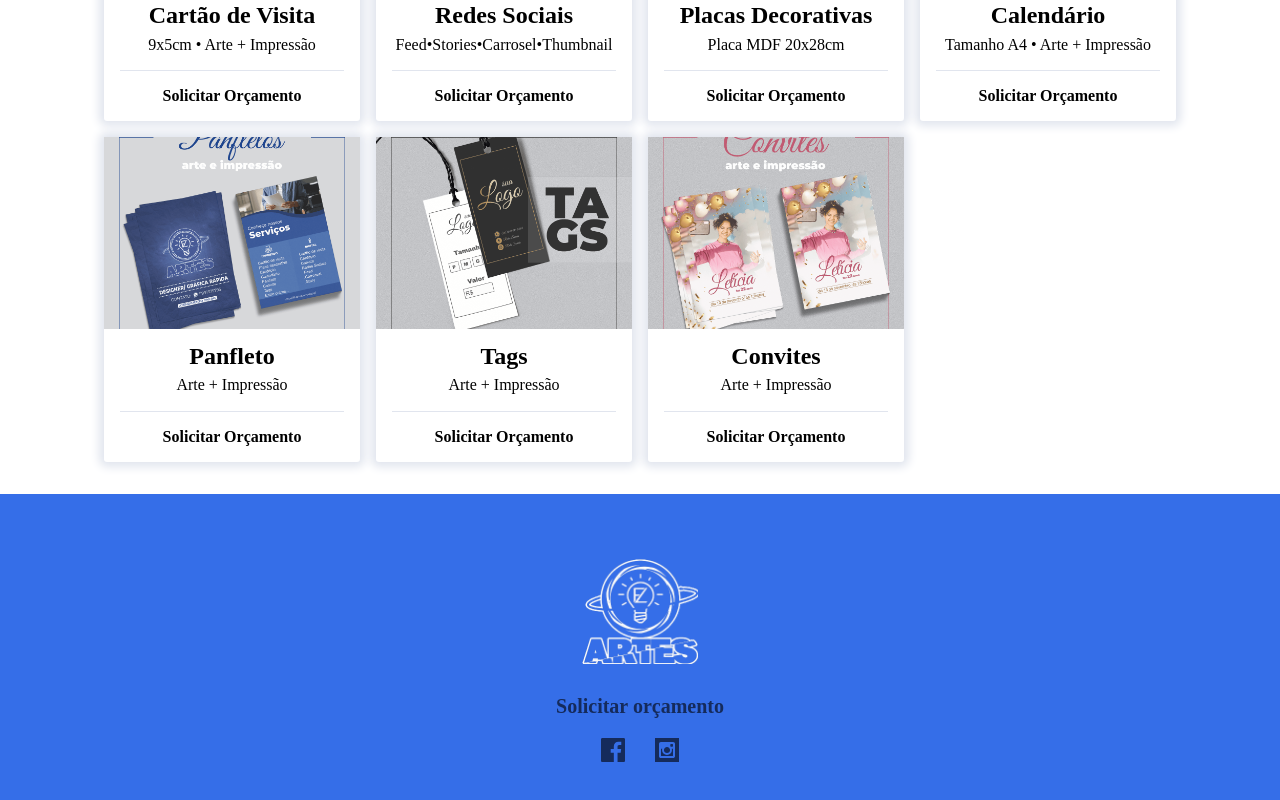
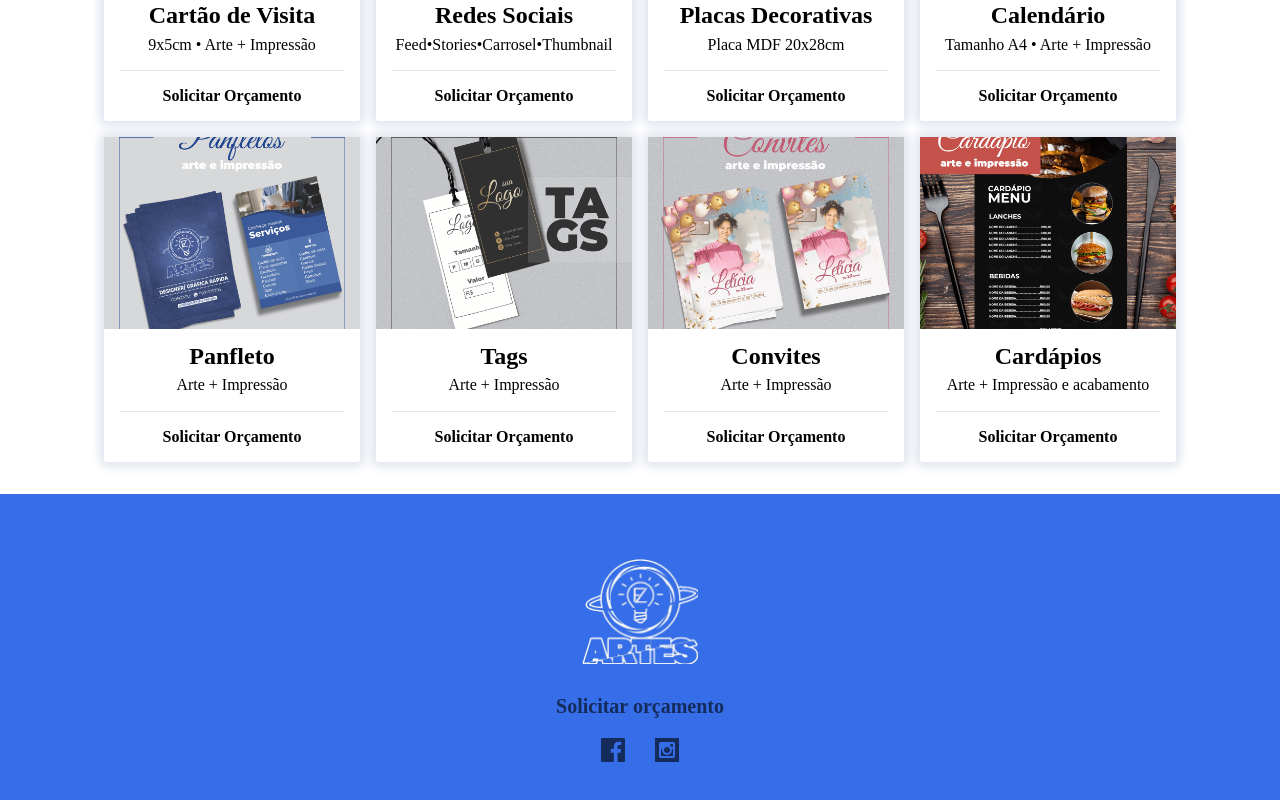
Before and after one commit to LBrancaglione/flArtes, a React (Create React App) app: page / in a window 1280 px wide. Shown: the part 2894-3694 px from the top of the page. Built offline with nearby package versions, Linux system fonts and the light colour scheme; a web font is replaced by a local one.

Commit message:
new item add

```diff
--- a/src/App.tsx
+++ b/src/App.tsx
@@ -5,13 +5,14 @@ import { LeftRightSection } from "./components/leftRightSection";
 import { RightLefttSection } from "./components/rightLeftSection";
 import { Footer } from "./components/footer";
 import { TextImageSection } from "./components/textImageSection";
-import calendario from './images/calendario.jpg'
-import placasMdf from './images/placasmdf.jpg'
-import redesSociais from './images/redessociais.jpg'
-import visitCard from './images/visitCard.jpg'
-import panfleto from './images/panfleto.png'
-import tags from './images/tags.png'
-import convite from './images/convite.png'
+import calendario from "./images/calendario.jpg";
+import placasMdf from "./images/placasmdf.jpg";
+import redesSociais from "./images/redessociais.jpg";
+import visitCard from "./images/visitCard.jpg";
+import panfleto from "./images/panfleto.png";
+import tags from "./images/tags.png";
+import convite from "./images/convite.png";
+import cardapio from "./images/cardapio.png";
 
 const App = () => {
   return (
@@ -56,15 +57,16 @@ const App = () => {
             title="Panfleto"
             description="Arte + Impressão"
           />
-           <Cards
-            img={tags}
-            title="Tags"
-            description="Arte + Impressão"
-          />
-           <Cards
+          <Cards img={tags} title="Tags" description="Arte + Impressão" />
+          <Cards
             img={convite}
             title="Convites"
             description="Arte + Impressão"
+          />
+          <Cards
+            img={cardapio}
+            title="Cardápios"
+            description="Arte + Impressão e acabamento"
           />
         </C.cardWrapper>
       </div>
```
Also changed, not shown: src/images/cardapio.png (added).
